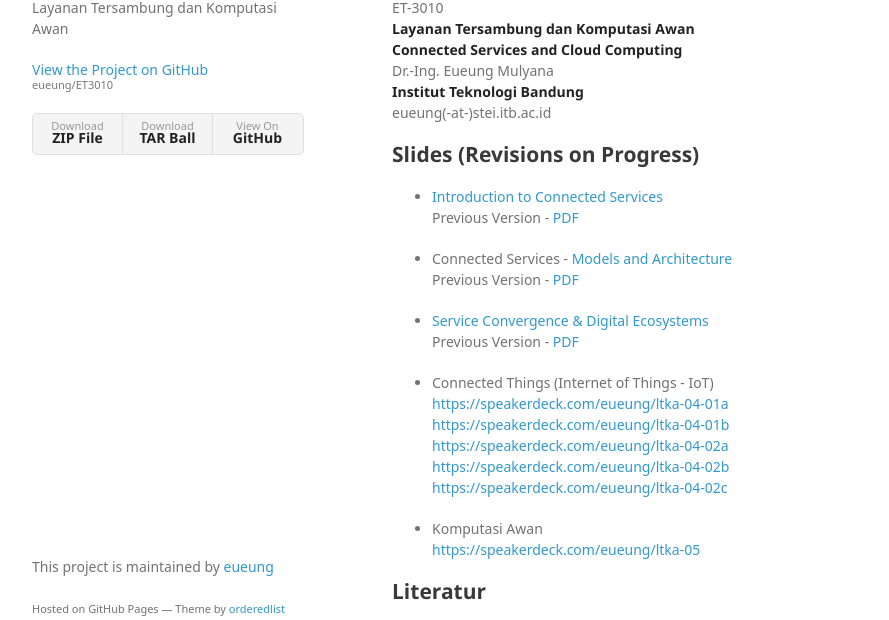
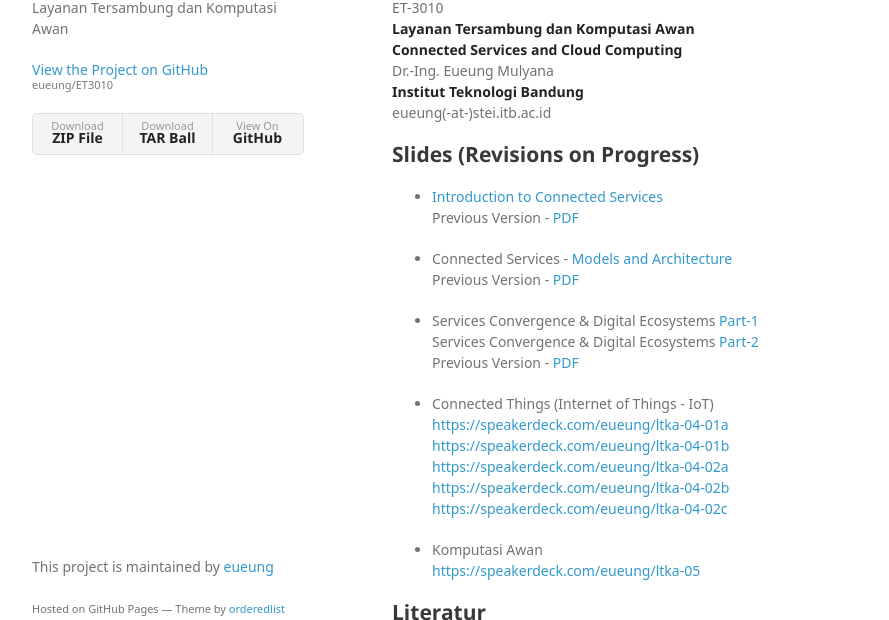
Before and after one commit to candrasetiawan/ET3010, a plain HTML site: page index.html in a window 1280 px wide. Shown: the part 112-732 px from the top of the page, without its empty margins (178-1067 px from the left). Drawn offline with Linux system fonts and the light colour scheme; a web font is replaced by a local one.

Commit message:
Create gh-pages branch via GitHub

```diff
--- a/index.html
+++ b/index.html
@@ -46,7 +46,8 @@ eueung(-at-)stei.itb.ac.id</p>
 Previous Version - <a href="https://speakerdeck.com/eueung/ltka-01">PDF</a>   </p></li>
 <li><p>Connected Services - <a href="https://speakerdeck.com/eueung/connected-services-models-and-architecture">Models and Architecture</a><br>
 Previous Version - <a href="https://speakerdeck.com/eueung/ltka-02">PDF</a></p></li>
-<li><p><a href="...">Service Convergence &amp; Digital Ecosystems</a><br>
+<li><p>Services Convergence &amp; Digital Ecosystems <a href="https://speakerdeck.com/eueung/services-convergence">Part-1</a><br>
+Services Convergence &amp; Digital Ecosystems <a href="...">Part-2</a><br>
 Previous Version - <a href="https://speakerdeck.com/eueung/ltka-03">PDF</a></p></li>
 <li><p>Connected Things (Internet of Things - IoT)<br>
 <a href="https://speakerdeck.com/eueung/ltka-04-01a">https://speakerdeck.com/eueung/ltka-04-01a</a><br>
```
Also changed, not shown: params.json (+1 -1 lines).
